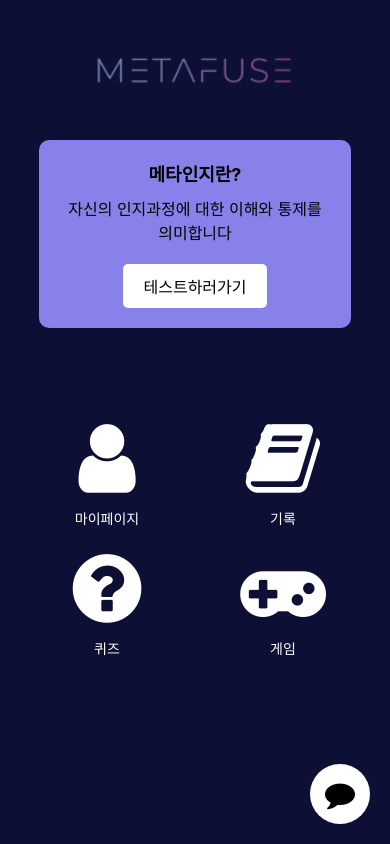
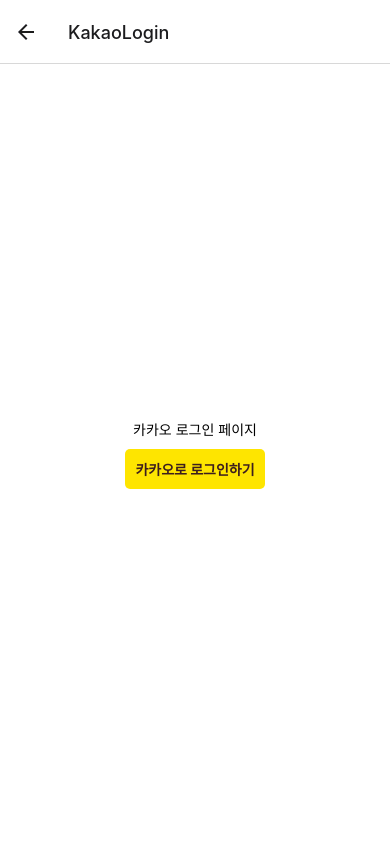
Before and after one commit to METAFUSE-AI/frontend, a React Native app: screen /KakaoLogin in a window 390 px wide. Built offline with nearby package versions, Linux system fonts and the light colour scheme; what expo-auth-session would draw is missing.

Commit message:
🐛 js 대소문자 충돌 버그 해결

```diff
--- a/App.js
+++ b/App.js
@@ -6,7 +6,7 @@
 import MainPage from "./screen/MainPage";
 import TestPage from "./screen/TestPage";
 import TestResultPage from "./screen/TestResultPage";
-import KaKaoLogin from "./screen/KaKaoLogin";
+import KakaoLogin from "./screen/KakaoLogin";
 import MyPage from "./screen/MyPage";
 import RecordPage from "./screen/RecordPage";
 import AddRecordPage from "./screen/AddRecordPage";
@@ -40,7 +40,7 @@
           component={TestResultPage}
           options={{ headerShown: false }}
         />
-        <Stack.Screen name="KaKaoLogin" component={KaKaoLogin} />
+        <Stack.Screen name="KakaoLogin" component={KakaoLogin} />
         <Stack.Screen name="MyPage" component={MyPage} />
         <Stack.Screen
           name="RecordPage"
--- a/screen/KakaoLogin.js
+++ b/screen/KakaoLogin.js
@@ -7,7 +7,7 @@
 const REDIRECT_URI = AuthSession.makeRedirectUri({ useProxy: true });
 const KAKAO_AUTH_URL = `https://kauth.kakao.com/oauth/authorize?client_id=${REST_API_KEY}&redirect_uri=${REDIRECT_URI}&response_type=code`;
 
-export default function MyPage() {
+export default function KakaoLogin() {
   const [modalVisible, setModalVisible] = useState(false);
 
   const handleLogin = () => {
```
